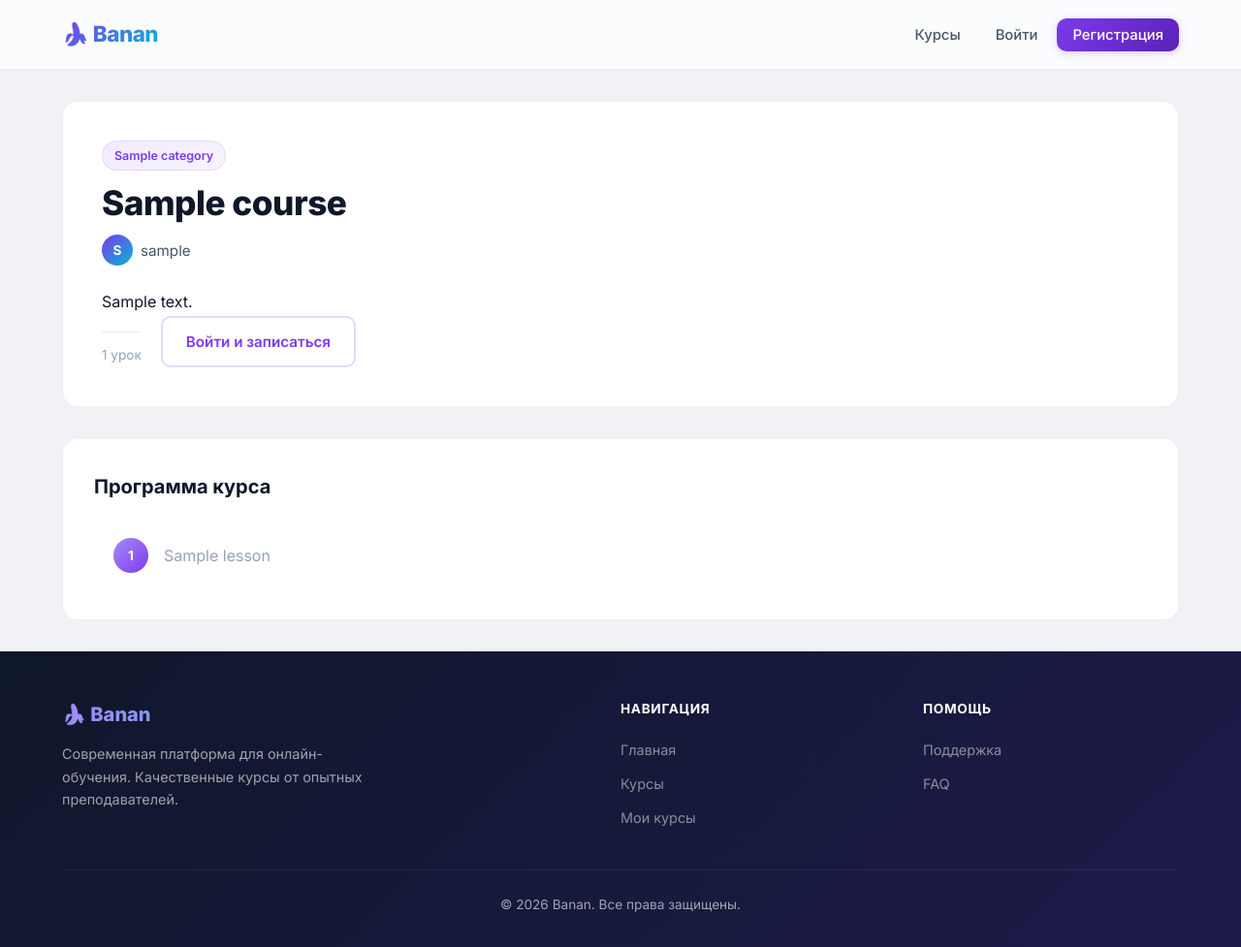
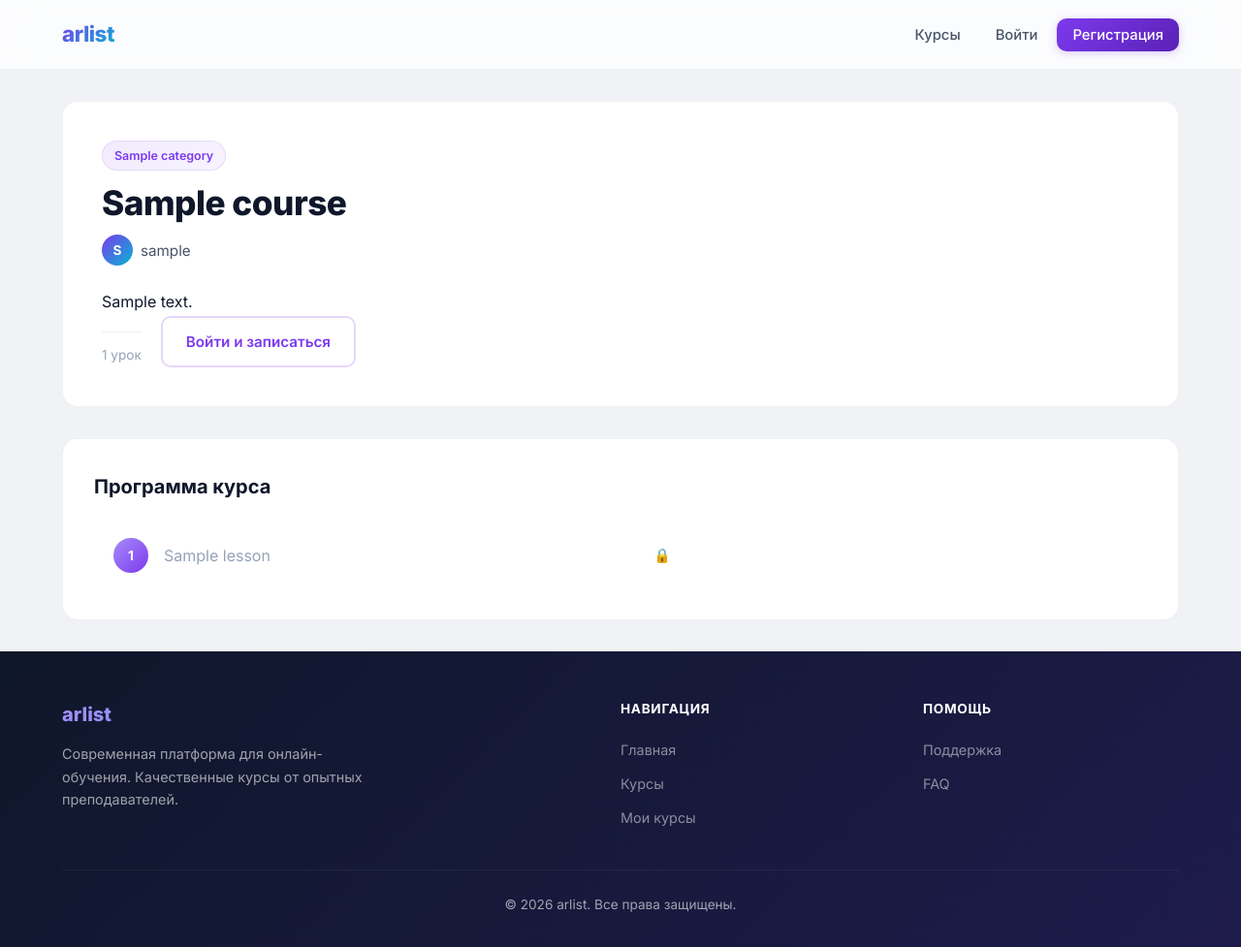
Before and after one commit to SomeoneUnlicensed/banan, a Django app: a page that uses templates/base.html in a window 1280 px wide. Shown: the whole page at 97% size. Run offline with Django 5.2, Linux system fonts and the light colour scheme; tables that the repository leaves empty hold one stand-in row (values such as "Sample post").

```diff
--- a/templates/base.html
+++ b/templates/base.html
@@ -3,7 +3,7 @@
 <head>
     <meta charset="UTF-8">
     <meta name="viewport" content="width=device-width, initial-scale=1.0">
-    <title>{% block title %}🍌 Banan{% endblock %}</title>
+    <title>{% block title %}Arlist{% endblock %}</title>
     {% load static %}
     <link rel="stylesheet" href="{% static 'css/style.css' %}">
     <link href="https://fonts.googleapis.com/css2?family=Inter:wght@400;500;600;700;800&display=swap" rel="stylesheet">
@@ -11,7 +11,7 @@
 <body>
     <nav class="navbar">
         <div class="container">
-            <a href="{% url 'home' %}" class="logo">🍌 Banan</a>
+            <a href="{% url 'home' %}" class="logo">arlist</a>
             <ul class="nav-links">
                 <li><a href="{% url 'course_list' %}">Курсы</a></li>
                 {% if user.is_authenticated %}
@@ -40,7 +40,7 @@
         <div class="container">
             <div class="footer-grid">
                 <div class="footer-brand">
-                    <h3>🍌 Banan</h3>
+                    <h3>arlist</h3>
                     <p>Современная платформа для онлайн-обучения. Качественные курсы от опытных преподавателей.</p>
                 </div>
                 <div>
@@ -60,7 +60,7 @@
                 </div>
             </div>
             <div class="footer-bottom">
-                <p>&copy; {% now "Y" %} Banan. Все права защищены.</p>
+                <p>&copy; {% now "Y" %} arlist. Все права защищены.</p>
             </div>
         </div>
     </footer>
--- a/templates/courses/detail.html
+++ b/templates/courses/detail.html
@@ -1,5 +1,5 @@
 {% extends 'base.html' %}
-{% block title %}{{ course.title }} — Arlist{% endblock %}
+{% block title %}{{ course.title }} — Banan{% endblock %}
 {% block content %}
 <div class="course-detail">
     <div class="course-header">
@@ -19,7 +19,13 @@
                     </div>
                     <span class="progress-text">{{ completed_count }}/{{ course.lesson_count }} ({{ progress }}%)</span>
                 </div>
-                <a href="{% url 'lesson_detail' course.slug course.lessons.first.slug %}" class="btn">Продолжить обучение</a>
+                {% with first_lesson=course.lessons.all|first %}
+                    {% if first_lesson %}
+                        <a href="{% url 'lesson_detail' course.slug first_lesson.slug %}" class="btn">Продолжить обучение</a>
+                    {% else %}
+                        <span class="text-muted">Уроков пока нет</span>
+                    {% endif %}
+                {% endwith %}
             {% elif user.is_authenticated %}
                 <a href="{% url 'enroll' course.slug %}" class="btn btn-success">Записаться бесплатно</a>
             {% else %}
@@ -41,6 +47,7 @@
                         </a>
                     {% else %}
                         <span>{{ lesson.title }}</span>
+                        <span class="lesson-lock">🔒</span>
                     {% endif %}
                 </li>
             {% empty %}
--- a/templates/courses/my_courses.html
+++ b/templates/courses/my_courses.html
@@ -1,5 +1,5 @@
 {% extends 'base.html' %}
-{% block title %}Мои курсы — Arlist{% endblock %}
+{% block title %}Мои курсы — Banan{% endblock %}
 {% block content %}
 <div class="page-header">
     <h1>Мои курсы</h1>
--- a/templates/home.html
+++ b/templates/home.html
@@ -1,10 +1,10 @@
 {% extends 'base.html' %}
 {% load static %}
-{% block title %}🍌 Banan — учись чему угодно{% endblock %}
+{% block title %}Arlist — учись чему угодно{% endblock %}
 {% block content %}
 <section class="hero">
     <div class="hero-grid"></div>
-    <h1>Учись с <span>🍌 Banan</span></h1>
+    <h1>Учись с <span>arlist</span></h1>
     <p>Качественные курсы от опытных преподавателей. Учитесь в своём темпе, где угодно и когда угодно.</p>
     <a href="{% url 'course_list' %}" class="btn btn-lg">Смотреть курсы</a>
     <div class="hero-stats">
```
